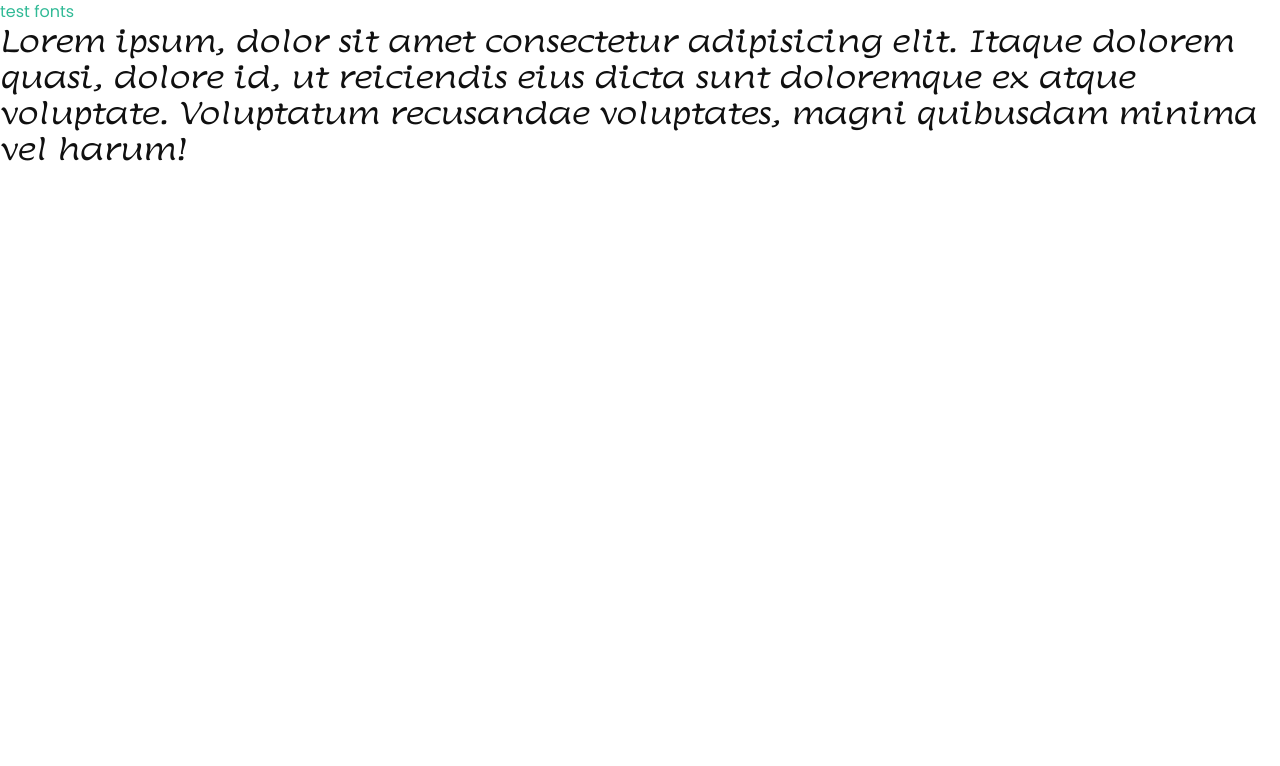
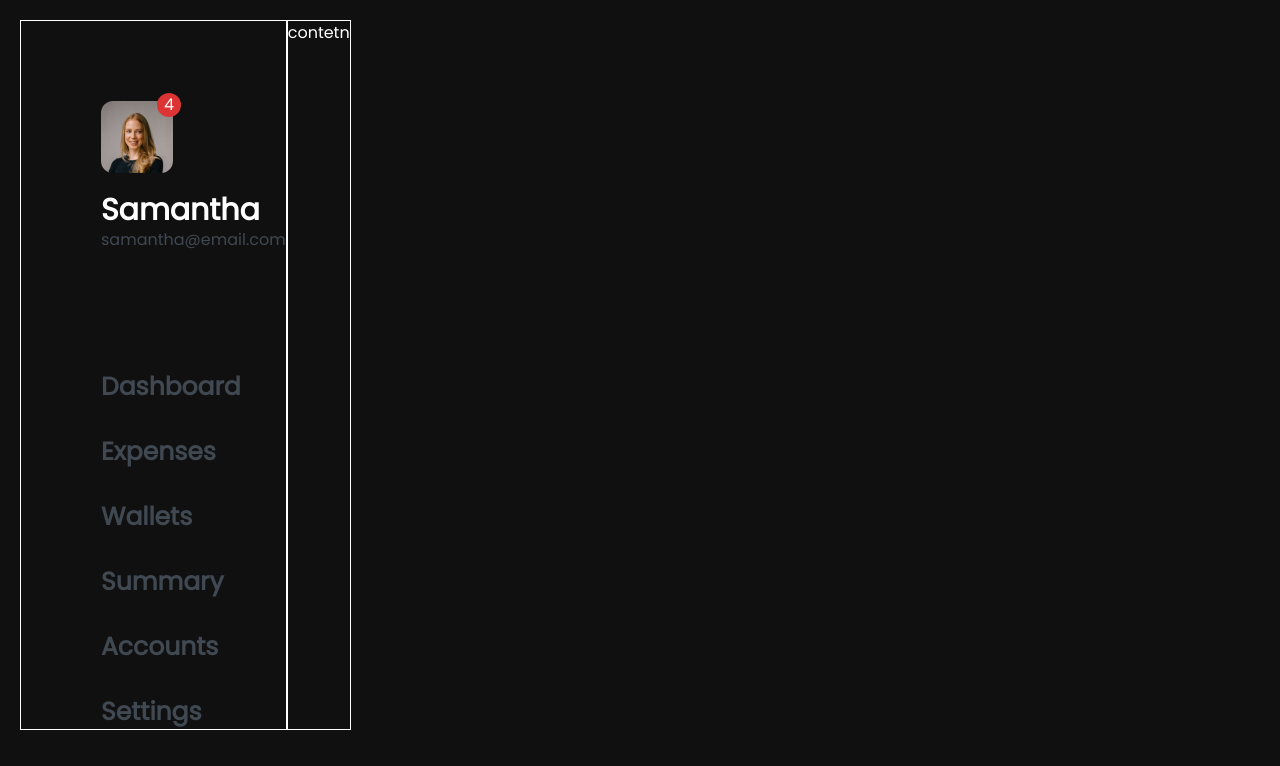
Before and after one commit to masudrahman-dev/expenses, a React (Vite) app: page / in a window 1280 px wide. Shown: the top 766 px of the page. Built offline with nearby package versions, Linux system fonts and the light colour scheme.

Commit message:
sidebar make done

```diff
--- a/package.json
+++ b/package.json
@@ -15,11 +15,13 @@
     "react": "^18.2.0",
     "react-dom": "^18.2.0",
     "react-router-dom": "^6.22.2",
-    "sort-by": "^1.2.0"
+    "sort-by": "^1.2.0",
+    "uuid": "^9.0.1"
   },
   "devDependencies": {
     "@types/react": "^18.2.56",
     "@types/react-dom": "^18.2.19",
+    "@types/uuid": "^9.0.8",
     "@typescript-eslint/eslint-plugin": "^7.0.2",
     "@typescript-eslint/parser": "^7.0.2",
     "@vitejs/plugin-react-swc": "^3.5.0",
--- a/src/App.tsx
+++ b/src/App.tsx
@@ -1,15 +1,54 @@
 import React from "react";
+import Profile from "./components/profile";
+import profileImg from "../src/assets/profile.png";
+import { v4 } from "uuid";
+
+const sidebarItems = [
+  {
+    label: "Dashboard",
+    path: "dashboard",
+  },
+  {
+    label: "Expenses",
+    path: "expenses",
+  },
+  {
+    label: "Wallets",
+    path: "wallets",
+  },
+  {
+    label: "Summary",
+    path: "summary",
+  },
+  {
+    label: "Accounts",
+    path: "accounts",
+  },
+  {
+    label: "Settings",
+    path: "settings",
+  },
+];
 
 const App = () => {
   return (
-    <div>
-      <h1 className="text-green ">test fonts</h1>
-      <p className="text-black text-3xl font-Lumanosimo">
-        Lorem ipsum, dolor sit amet consectetur adipisicing elit. Itaque dolorem
-        quasi, dolore id, ut reiciendis eius dicta sunt doloremque ex atque
-        voluptate. Voluptatum recusandae voluptates, magni quibusdam minima vel
-        harum!
-      </p>
+    <div className="p-5 bg-black text-white w-full h-screen">
+      <div className="flex">
+        <div className="border pl-20 pt-20">
+          <Profile />
+
+          <ul className="flex flex-col gap-[30px] mt-[117px] ">
+            {sidebarItems.map((item) => {
+              return (
+                <li className="text-2xl text-gray  font-semibold " key={v4()}>
+                  {item?.label}
+                </li>
+              );
+            })}
+          </ul>
+        </div>
+        <div className="border">contetn</div>
+      </div>
     </div>
   );
 };
--- /dev/null
+++ b/src/components/profile/index.tsx
@@ -0,0 +1,21 @@
+import React from "react";
+import profileImg from "../../assets/profile.png";
+
+const Profile: React.FC = () => {
+  return (
+    <>
+      <div className="relative w-[72px] h-[72px]">
+        <img className=" w-full rounded-xl" src={profileImg} alt="profile" />
+        <div className="w-2 h-2 bg-red p-3 flex justify-center items-center rounded-full absolute -top-2 -right-2 ">
+          <span>4</span>
+        </div>
+      </div>
+      <div className="mt-5">
+        <h1 className="text-3xl font-bold">Samantha</h1>
+        <p className="text-gray">samantha@email.com</p>
+      </div>
+    </>
+  );
+};
+
+export default Profile;
--- a/tailwind.config.js
+++ b/tailwind.config.js
@@ -15,11 +15,24 @@ export default {
       red: "#DC3434",
       purple: "#B548C6",
       yellow: "#FF8700",
+      white: "#FFFFFF",
     },
     fontFamily: {
       Lumanosimo: ["'Lumanosimo', cursive"],
       Poppins: ["'Poppins',sans-serif"],
     },
+
+    fontSize: {
+      xs: ["14px", "20px"],
+      sm: ["13px", "20px"],
+      base: ["16px", "24px"],
+      lg: ["18px", "20px"],
+      xl: ["20px", "30px"],
+      "2xl": ["25px", "35px"],
+      "3xl": ["30px", "35px"],
+      "4xl": "2.441rem",
+      "5xl": "3.052rem",
+    },
     extend: {},
   },
   plugins: [],
```
Also changed, not shown: src/assets/profile.png (renamed from src/assets/Bitmap.png), 1 other file (tests, documents, lock files or other folders).
